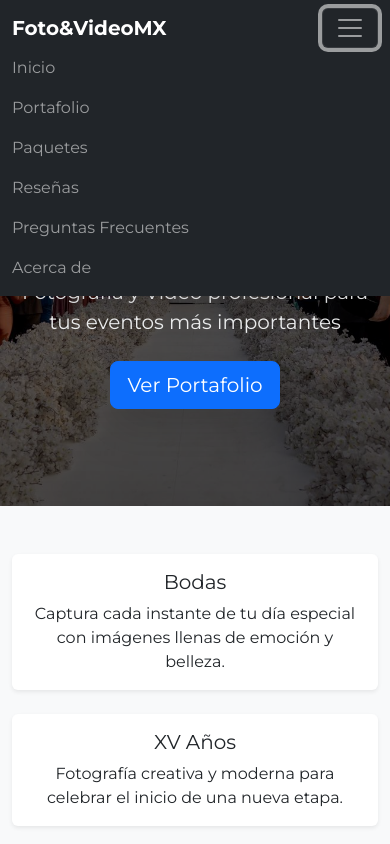
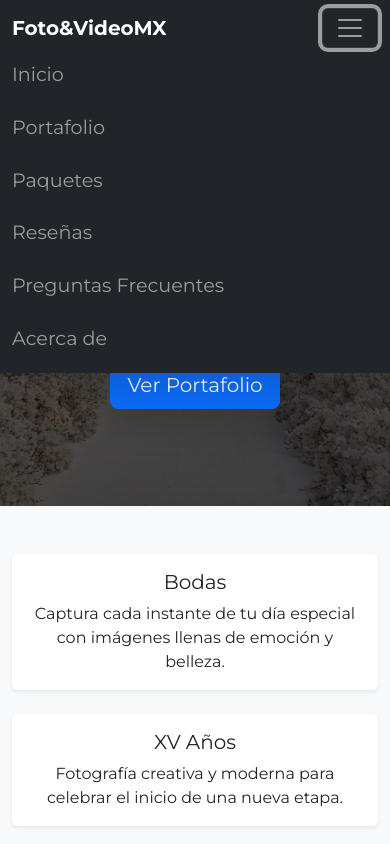
Before and after one commit to bigCodemx/fotoyvideomx, a plain HTML site: page index.html in a window 390 px wide. Both pictures are taken after a click on the button "Toggle navigation". Shown: the top 844 px of the page. Drawn offline with nearby package versions, Linux system fonts and the light colour scheme; some icons are missing.

Commit message:
Responsive letras

```diff
--- a/assets/css/style.css
+++ b/assets/css/style.css
@@ -75,4 +75,8 @@ footer a:hover {
     padding-top: 80px;
     padding-bottom: 40px;
   }
+  .navbar-nav .nav-link {
+    font-size: 1.2rem;
+    padding: 12px 0;
+  }
 }
```
